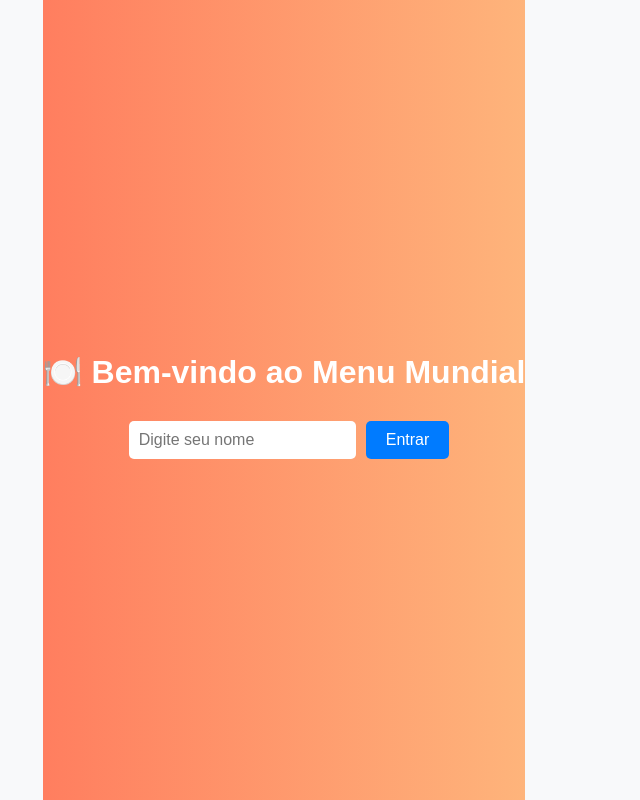
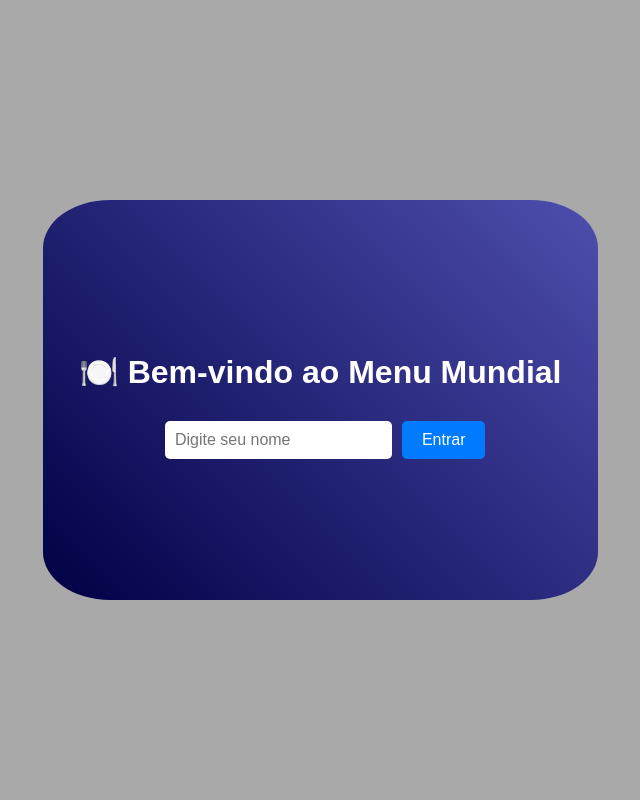
Before and after one commit to JoseVitorRC/Projeto-LDM-JoseVitor, a React (Vite) app: page / in a window 1280 px wide. Shown: the whole page, without its empty margins (356-996 px from the left). Built offline with nearby package versions, Linux system fonts and the light colour scheme.

Commit message:
alteração no background-color

```diff
--- a/src/assets/styles/global.css
+++ b/src/assets/styles/global.css
@@ -1,6 +1,6 @@
 body {
   font-family: Arial, sans-serif;
-  background-color: #f8f9fa;
+  background-color: darkgrey;
   margin: 0;
   padding: 0;
   display: flex;
@@ -67,8 +67,10 @@ button:hover {
   display: flex;
   justify-content: center;
   align-items: center;
-  height: 100vh;
-  background: linear-gradient(to right, #ff7e5f, #feb47b);
+  width: 115%;
+  height: 400px;
+  border-radius: 12%;
+  background: linear-gradient(45deg, #000045, #4e4eaf);
 }
 
 /* Estilo para a caixa de login */
```
